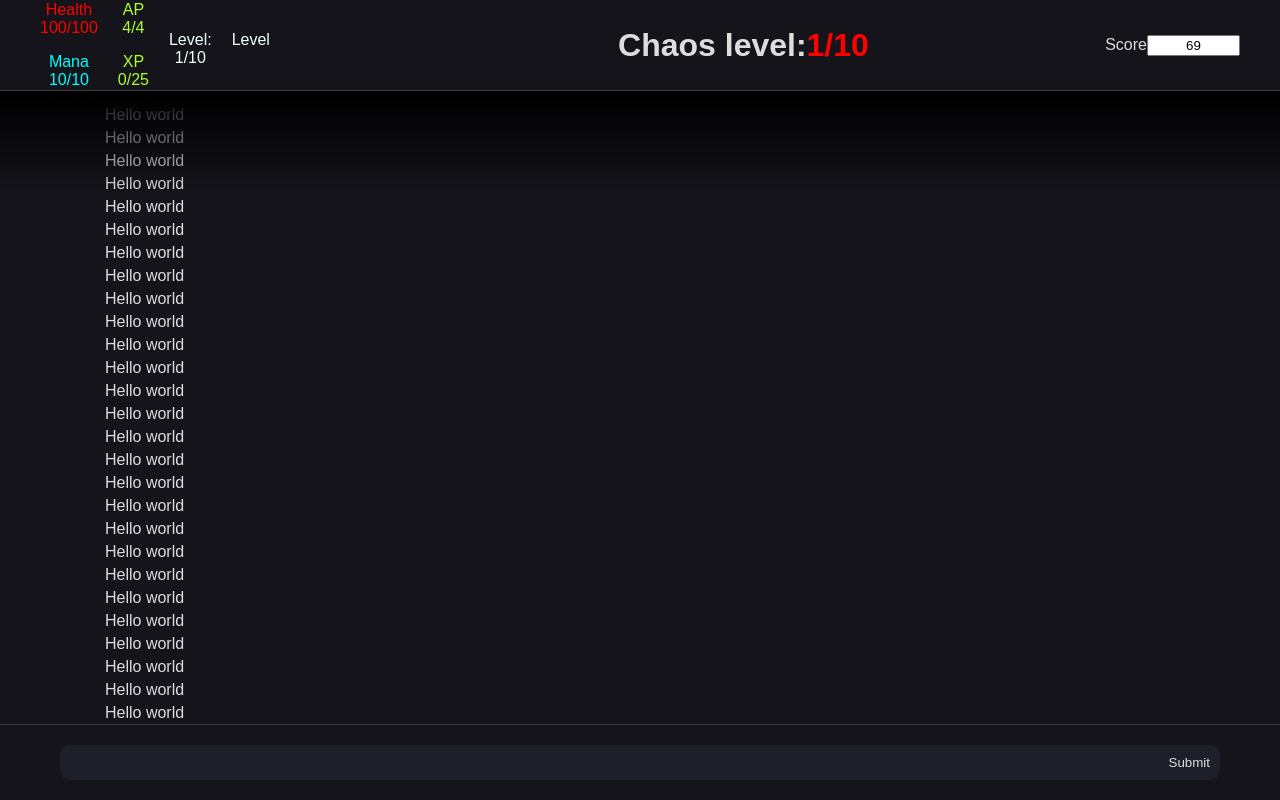
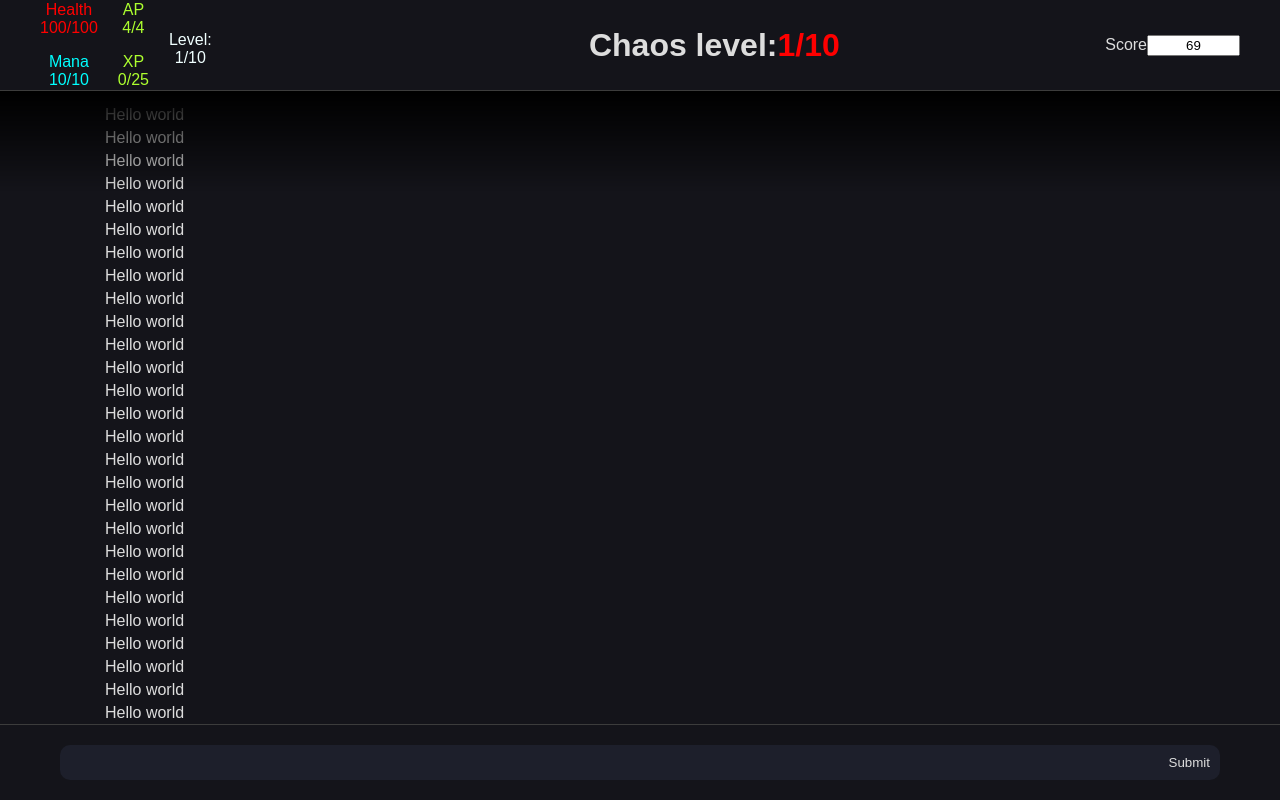
Before and after one commit to IaDrake20/Web-Programming-Final, a website: page client/index.html in a window 1280 px wide. Drawn offline with Linux system fonts and the light colour scheme; a web font is replaced by a local one.

Commit message:
Update index.html
Fixed duplicate code

```diff
--- a/client/index.html
+++ b/client/index.html
@@ -23,18 +23,13 @@
           <div>
             <p id="characterLevel">Level</p>
           </div>
-          <div>
-            <p id="characterLevel">Level</p>
-          </div>
         </div>
         <div id="title">
           <h1>Chaos level:</h1>
           <h1 id="chaosLevel">10</h1>
         </div>
         <div id="top-right"><p>Score</p></div>
-        <textarea id = "Score" readonly cols="9" rows="1" style="resize: none; text-align: center">
-69420</textarea
-        >
+        <textarea id = "Score" readonly cols="9" rows="1" style="resize: none; text-align: center">69420</textarea>
       </div>
       <div id="middle">
         <p>Hello world</p>
```
